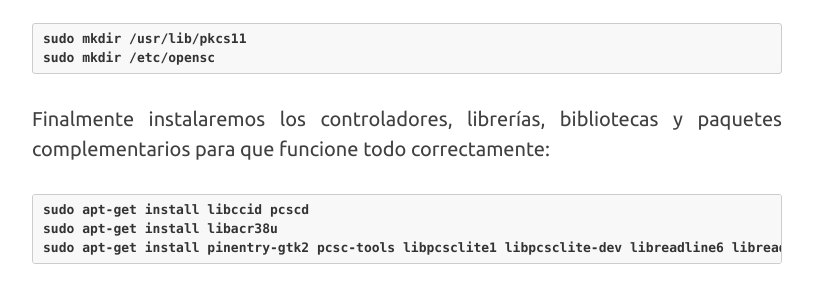
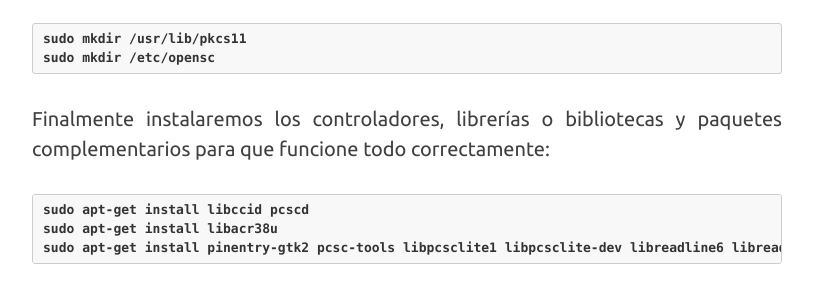
Before and after one commit to R12Leal/R12Leal.github.io, a Jekyll site: the page built from _posts/2015-10-15-dnie-ubuntu.markdown, in a window 1280 px wide and 900 px high, scrolled down 2677 px. Shown: the part 153-451 px from the top of the window, without its empty margins (233-1046 px from the left). Built offline with Jekyll 4.4.1, drawn with Linux system fonts in a browser that asks for light colours; nearby versions of some CDN libraries; comment, search, counter and statistics services are not loaded.

Commit message:
Update 26/12/2015

```diff
--- a/_includes/head.html
+++ b/_includes/head.html
@@ -48,10 +48,4 @@
      ga('send', 'pageview');
 
    </script>
-   <!-- Begin Cookie Consent plugin by Silktide - http://silktide.com/cookieconsent -->
-   <script type="text/javascript">
-      window.cookieconsent_options = {"message":"Este sitio web utiliza cookies para asegurarse de obtener una mejor experiencia.","dismiss":"Ok","learnMore":"","link":"","theme":"dark-floating"};
-      </script>
-      <script type="text/javascript" src="//cdnjs.cloudflare.com/ajax/libs/cookieconsent2/1.0.9/cookieconsent.min.js"></script>
-      <!-- End Cookie Consent plugin -->
 </head>
--- a/_posts/2015-10-15-dnie-ubuntu.markdown
+++ b/_posts/2015-10-15-dnie-ubuntu.markdown
@@ -42,7 +42,7 @@
 sudo mkdir /usr/lib/pkcs11
 sudo mkdir /etc/opensc
 </pre></strong></p>
-<p>Finalmente instalaremos los controladores, librerías, bibliotecas y paquetes complementarios para que funcione todo correctamente:</p>
+<p>Finalmente instalaremos los controladores, librerías o bibliotecas y paquetes complementarios para que funcione todo correctamente:</p>
 <p><strong><pre>
 sudo apt-get install libccid pcscd
 sudo apt-get install libacr38u
```
Also changed, not shown: other parts of _posts/2015-10-15-dnie-ubuntu.markdown (+1 -1 lines).
